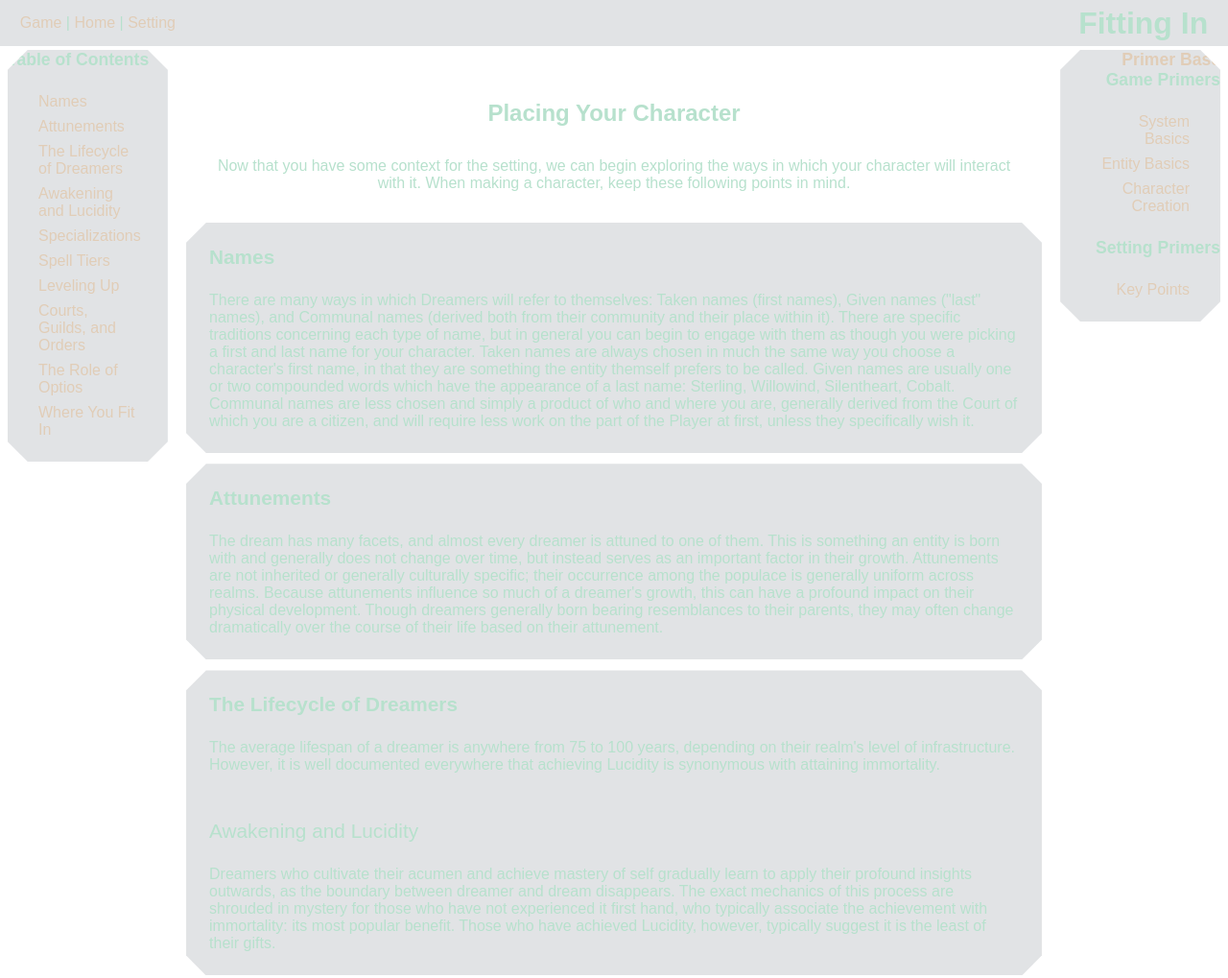
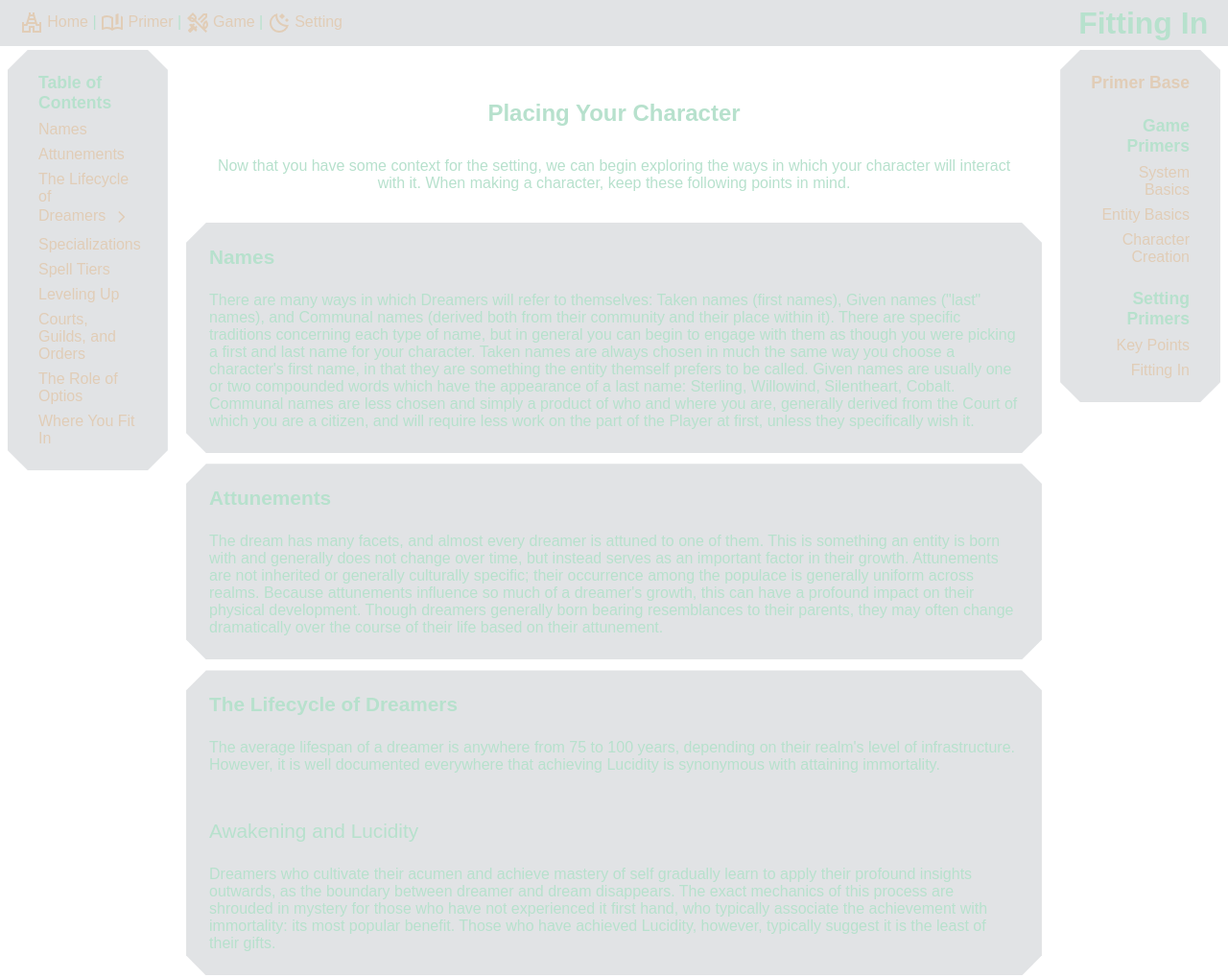
Before and after one commit to gesari/td-site-first-gen, a plain HTML site: page td-primer/fitting-in.html in a window 1280 px wide. Shown: the top 1019 px of the page at 96% size. Drawn offline with Linux system fonts and the light colour scheme.

Commit message:
Updated Fitting In page to account for mobile functionality

```diff
--- a/td-primer/fitting-in.html
+++ b/td-primer/fitting-in.html
@@ -1,6 +1,6 @@
 <!DOCTYPE html>
 <html lang="en">
-<script type="text/javascript" src="/js/menu.js"></script>
+<script type="text/javascript" src="/js/menu.js" defer></script>
 
 <head>
     <meta charset="UTF-8">
@@ -16,7 +16,30 @@
         <div class="topnav">
             <!-- Links to Other Site Sections -->
             <span class="topnavLinks">
-                <a href="/td-game/gameland.html">Game</a> | <a href="../index.html">Home</a> | <a href="/td-setting/dreamland.html">Setting</a>
+                <a href="../index.html">
+                    <svg xmlns="http://www.w3.org/2000/svg" height="1.5rem" viewBox="0 -960 960 960" width="1.5rem" fill="currentcolor" class="topnavIcon">
+                        <path d="M80-80v-440h80v80h80l119-395v-85h80v80h81v-80h80v80l120 400h80v-80h80v440H520v-200h-80v200H80Zm268-440h264l-24-80H372l-24 80Zm48-160h168l-24-80H420l-24 80ZM160-160h200v-200h240v200h200v-200H660l-24-80H324l-24 80H160v200Zm320-300Z"/>
+                    </svg>
+                    <span class="topnavIconText">Home</span>
+                </a> |
+                <a href="/td-primer/primer.html">
+                    <svg xmlns="http://www.w3.org/2000/svg" height="1.5rem" viewBox="0 -960 960 960" width="1.5rem" fill="currentcolor" class="topnavIcon">
+                        <path d="M440-278v-394q-41-24-87-36t-93-12q-36 0-71.5 7T120-692v396q35-12 69.5-18t70.5-6q47 0 91.5 10.5T440-278Zm40 118q-48-38-104-59t-116-21q-42 0-82.5 11T100-198q-21 11-40.5-1T40-234v-482q0-11 5.5-21T62-752q46-24 96-36t102-12q74 0 126 17t112 52q11 6 16.5 14t5.5 21v418q44-21 88.5-31.5T700-320q36 0 70.5 6t69.5 18v-481q15 5 29.5 11t28.5 14q11 5 16.5 15t5.5 21v482q0 23-19.5 35t-40.5 1q-37-20-77.5-31T700-240q-60 0-116 21t-104 59Zm140-240v-440l120-40v440l-120 40Zm-340-99Z"/>
+                    </svg>
+                    <span class="topnavIconText">Primer</span>
+                </a> |
+                <a href="/td-game/gameland.html">
+                    <svg xmlns="http://www.w3.org/2000/svg" height="1.5rem" viewBox="0 -960 960 960" width="1.5rem" fill="currentcolor" class="topnavIcon">
+                        <path d="M838-393q5-23 0-46t-15-45q-17 16-30 35.5T775-406q-5 23 .5 45.5T790-316q17-16 30-35t18-42ZM207-626q19 19 43.5 25t47.5-2l-19-19q-18-18-43-24.5t-48 1.5l19 19Zm73-180-79 78q36-3 71.5 9t63.5 40l19 19q8-23 3-48t-25-44l-53-54ZM823-80 357-544q-49 30-107 23.5T150-569L40-680l240-239 110 110q43 43 48.5 101T414-601l289 289q-8-26-10-54t3-56q6-30 20.5-56t34-48.5q19.5-22.5 44.5-41t52-32.5q39 48 60 105t9 117q-11 51-42.5 91T797-218l82 82-56 56ZM310-650Zm334 166-56-57 212-212v-47h-47L541-588l-57-56 236-236h160v160L644-484ZM142-92l-50-50q-12-12-12-28t12-28l116-117-88-88 28-28q23-23 57-23t57 23l4 5 48-48 57 56-48 48 47 47 48-48 56 57-48 48 5 4q23 23 23 57t-23 57l-28 28-88-88L198-92q-12 12-28 12t-28-12Z"/>
+                    </svg>
+                    <span class="topnavIconText">Game</span>
+                </a> |
+                <a href="/td-setting/dreamland.html">
+                    <svg xmlns="http://www.w3.org/2000/svg" height="1.5rem" viewBox="0 -960 960 960" width="1.5rem" fill="currentcolor" class="topnavIcon">
+                        <path d="M600-640 480-760l120-120 120 120-120 120Zm200 120-80-80 80-80 80 80-80 80ZM483-80q-84 0-157.5-32t-128-86.5Q143-253 111-326.5T79-484q0-146 93-257.5T409-880q-18 99 11 193.5T520-521q71 71 165.5 100T879-410q-26 144-138 237T483-80Zm0-80q88 0 163-44t118-121q-86-8-163-43.5T463-465q-61-61-97-138t-43-163q-77 43-120.5 118.5T159-484q0 135 94.5 229.5T483-160Zm-20-305Z"/>
+                    </svg>
+                    <span class="topnavIconText">Setting</span>
+                </a>
             </span>
 
             <!-- Section Title -->
@@ -27,13 +50,33 @@
         <!-- Table of Contents Area-->
         <div class="sidenav">
             <!-- Intradocument Directory -->
-            <h3 class="sidenavHead">Table of Contents</h3>
+
+            <!-- Button to toggle sidenav display on small screens -->
+            <button class="sidenavToggle">
+                <svg xmlns="http://www.w3.org/2000/svg" height="2.3rem" viewBox="0 -960 960 960" width="2.3rem" fill="currentcolor">
+                    <path d="M480-344 240-584l56-56 184 184 184-184 56 56-240 240Z"/>
+                </svg>
+            </button>
+
             <!-- Links to topics within localContent -->
             <ul class="sidenavLinks">
+                <li class="sidenavHead">Table of Contents</li>
                 <li><a href="#names">Names</a></li>
                 <li><a href="#attunements">Attunements</a></li>
-                <li><a href="#dreamer_lifecycle">The Lifecycle of Dreamers</a></li>
+
+                <li class="dropdownContainer">
+                    <a href="#dreamer_lifecycle" class="dropdownToggle">The Lifecycle of
+                        <span class="nowrapSpan">Dreamers
+                            <svg xmlns="http://www.w3.org/2000/svg" height="1.5rem" viewBox="0 -960 960 960" width="1.5rem" fill="currentcolor" class="dropdownIcon">
+                                <path d="M530-481 332-679l43-43 241 241-241 241-43-43 198-198Z"/>
+                            </svg>
+                        </span>
+                    </a>
+                    <ul class="dropdownMenu">
                         <li><a href="#awakening_lucidity">Awakening and Lucidity</a></li>
+                    </ul>
+                </li>
+
                 <li><a href="#specializations">Specializations</a></li>
                 <li><a href="#spell_tiers">Spell Tiers</a></li>
                 <li><a href="#leveling_up">Leveling Up</a></li>
@@ -45,16 +88,32 @@
 
         <!-- Rightnav Intrasection Navigation -->
         <div class="rightnav">
-            <h3 class="rightnavHead"><a href="primer.html">Primer Base</a></h3>
-            <h3 class="rightnavHead">Game Primers</h3>
+
+            <!-- Button to toggle rightnav display on small screens -->
+            <button class="rightnavToggle">
+                <svg xmlns="http://www.w3.org/2000/svg" height="2.3rem" viewBox="0 -960 960 960" width="2.3rem" fill="currentcolor">
+                    <path d="M480-344 240-584l56-56 184 184 184-184 56 56-240 240Z"/>
+                </svg>
+            </button>
+
+            <!-- Intrasection Directory -->
             <ul class="rightnavLinks">
+                <li class="rightnavHead"><a href="primer.html">Primer Base</a></li>
+            </ul>
+
+            <ul class="rightnavLinks">
+
+                <li class="rightnavHead">Game Primers</li>
                 <li><a href="system-basics.html">System Basics</a></li>
                 <li><a href="entity-basics.html">Entity Basics</a></li>
                 <li><a href="character-creation.html">Character Creation</a></li>
+
             </ul>
-            <h3 class="rightnavHead">Setting Primers</h3>
+
             <ul class="rightnavLinks">
+                <li class="rightnavHead">Setting Primers</li>
                 <li><a href="key-points.html">Key Points</a></li>
+                <li><a href="fitting-in.html">Fitting In</a></li>
             </ul>
         </div>
 
```
Lines whose indentation alone changed are shown as unchanged.
